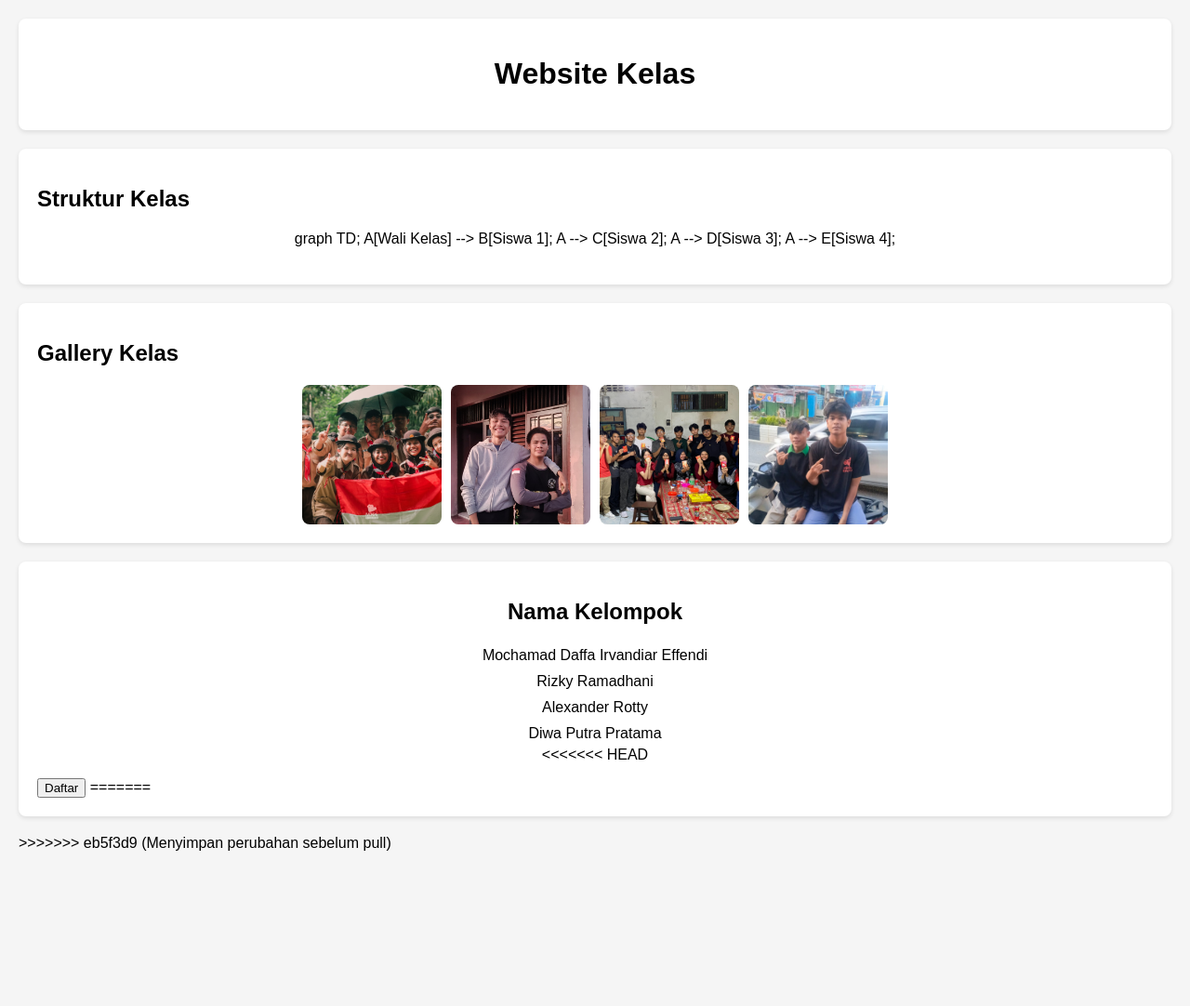
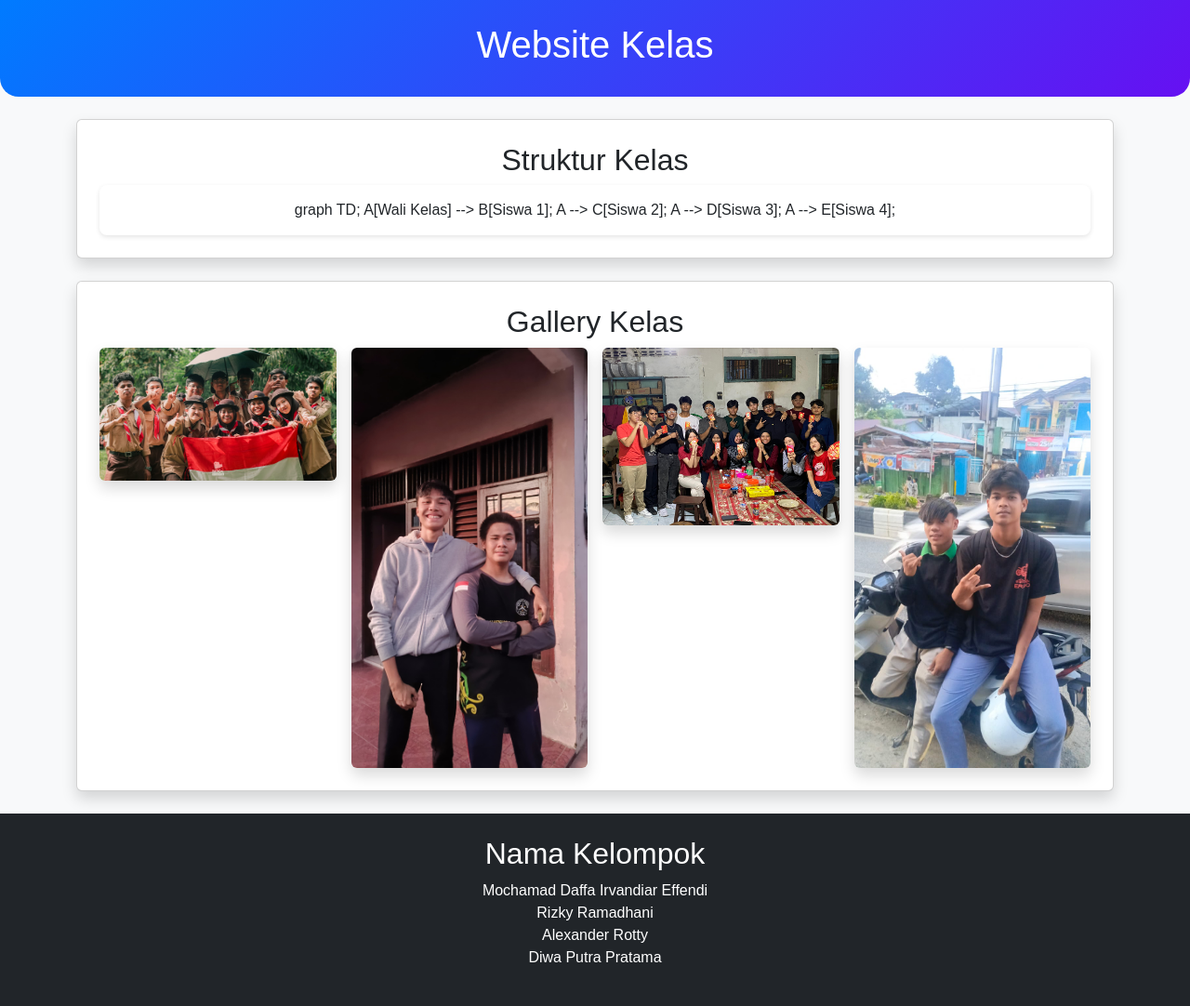
Before and after one commit to Mochamaddaffa/Ikan-Hiu-Makan-Tomat, a plain HTML site: page index.html in a window 1280 px wide. Shown: the whole page at 93% size. Before the commit the page ends 936 px from the top, so only its background shows below. Drawn offline with nearby package versions, Linux system fonts and the light colour scheme; a script that the page names is missing.

Commit message:
memperbarui tampilan

```diff
--- /dev/null
+++ b/assets/css/style.css
@@ -0,0 +1,71 @@
+/* Reset dasar */
+body {
+    font-family: "Poppins", sans-serif;
+    margin: 0;
+    padding: 0;
+    background: #f8f9fa;
+  }
+
+  /* Header */
+  header {
+    background: linear-gradient(135deg, #007bff, #6610f2);
+    color: white;
+    text-align: center;
+    padding: 20px;
+    border-radius: 0 0 20px 20px;
+  }
+
+  /* Struktur Kelas */
+  .mermaid {
+    background: white;
+    padding: 15px;
+    border-radius: 8px;
+    box-shadow: 0 2px 5px rgba(0, 0, 0, 0.1);
+  }
+
+  /* Gallery */
+  .gallery {
+    display: grid;
+    grid-template-columns: repeat(auto-fill, minmax(200px, 1fr));
+    gap: 15px;
+    justify-content: center;
+    padding: 20px;
+  }
+
+  .gallery img {
+    width: 100%;
+    height: 180px;
+    object-fit: cover;
+    border-radius: 10px;
+    transition: transform 0.3s, box-shadow 0.3s;
+  }
+
+  .gallery img:hover {
+    transform: scale(1.05);
+    box-shadow: 0 5px 15px rgba(0, 0, 0, 0.3);
+  }
+
+  /* Nama Kelompok */
+  footer {
+    background: #343a40;
+    color: white;
+    text-align: center;
+    padding: 20px;
+    margin-top: 20px;
+  }
+
+  .team-list {
+    list-style: none;
+    padding: 0;
+  }
+
+  .team-list li {
+    font-size: 18px;
+    margin: 5px 0;
+    transition: color 0.3s;
+  }
+
+  .team-list li:hover {
+    color: #ffc107;
+    cursor: pointer;
+  }
--- /dev/null
+++ b/assets/js/script.js
@@ -0,0 +1,21 @@
+document.addEventListener("DOMContentLoaded", function () {
+    // Tambahkan efek klik pada daftar nama kelompok
+    const teamMembers = document.querySelectorAll(".team-list li");
+    teamMembers.forEach((member) => {
+      member.addEventListener("click", function () {
+        alert(`Anda mengklik nama: ${this.textContent}`);
+      });
+    });
+
+    // Tambahkan efek hover pada gambar
+    const galleryImages = document.querySelectorAll(".gallery img");
+    galleryImages.forEach((img) => {
+      img.addEventListener("mouseenter", function () {
+        this.style.transform = "scale(1.1)";
+      });
+
+      img.addEventListener("mouseleave", function () {
+        this.style.transform = "scale(1)";
+      });
+    });
+  });
--- a/index.html
+++ b/index.html
@@ -2,108 +2,87 @@
 <html lang="id">
   <head>
     <meta charset="UTF-8" />
+    <meta name="viewport" content="width=device-width, initial-scale=1" />
     <title>Website Kelas</title>
-    <style>
-      body {
-        font-family: Arial, sans-serif;
-        margin: 20px;
-        background: #f5f5f5;
-      }
-      header,
-      section,
-      footer {
-        background: #fff;
-        padding: 20px;
-        margin-bottom: 20px;
-        border-radius: 8px;
-        box-shadow: 0 2px 5px rgba(0, 0, 0, 0.1);
-      }
-      header h1,
-      footer h2 {
-        text-align: center;
-      }
-      .gallery {
-        display: flex;
-        flex-wrap: wrap;
-        gap: 10px;
-        justify-content: center;
-      }
-      .gallery img {
-        width: 150px;
-        height: 150px;
-        object-fit: cover;
-        border-radius: 8px;
-      }
-      .team-list {
-        list-style: none;
-        padding: 0;
-        text-align: center;
-      }
-      .team-list li {
-        padding: 5px 0;
-      }
-      .mermaid {
-        text-align: center;
-        margin: 20px 0;
-      }
-    </style>
-    <!-- Sertakan library Mermaid untuk flowchart -->
+
+    <!-- Bootstrap CSS -->
+    <link
+      rel="stylesheet"
+      href="https://cdn.jsdelivr.net/npm/bootstrap@5.3.3/dist/css/bootstrap.min.css"
+    />
+    <link rel="stylesheet" href="assets/css/style.css" />
+
+    <!-- Mermaid untuk flowchart -->
     <script src="https://cdn.jsdelivr.net/npm/mermaid/dist/mermaid.min.js"></script>
     <script>
       mermaid.initialize({ startOnLoad: true });
     </script>
   </head>
   <body>
-    <header>
+    <!-- Header -->
+    <header class="bg-primary text-white text-center py-4">
       <h1>Website Kelas</h1>
     </header>
 
-    <section>
-      <h2>Struktur Kelas</h2>
-      <!-- Flowchart Struktur Kelas menggunakan Mermaid -->
-      <div class="mermaid">
-        graph TD; A[Wali Kelas] --> B[Siswa 1]; A --> C[Siswa 2]; A --> D[Siswa
-        3]; A --> E[Siswa 4];
+    <div class="container mt-4">
+      <!-- Struktur Kelas -->
+      <section class="card shadow p-4 mb-4">
+        <h2 class="text-center">Struktur Kelas</h2>
+        <div class="mermaid text-center">
+          graph TD; A[Wali Kelas] --> B[Siswa 1]; A --> C[Siswa 2]; A -->
+          D[Siswa 3]; A --> E[Siswa 4];
         </div>
       </section>
 
-    <section>
-      <h2>Gallery Kelas</h2>
-      <!-- Gallery Kelas menggunakan gambar placeholder -->
-      <div class="gallery">
+      <!-- Gallery Kelas -->
+      <section class="card shadow p-4 mb-4">
+        <h2 class="text-center">Gallery Kelas</h2>
+        <div class="row g-3">
+          <div class="col-md-3 col-6">
             <img
               src="assets/image/WhatsApp Image 2025-02-20 at 14.18.07_0f04b31e.jpg"
+              class="img-fluid rounded shadow"
               alt="Foto Kelas 1"
             />
+          </div>
+          <div class="col-md-3 col-6">
             <img
               src="assets/image/WhatsApp Image 2025-02-20 at 14.18.07_d719e917.jpg"
+              class="img-fluid rounded shadow"
               alt="Foto Kelas 2"
             />
+          </div>
+          <div class="col-md-3 col-6">
             <img
               src="assets/image/WhatsApp Image 2025-02-20 at 14.18.08_19a879c5.jpg"
+              class="img-fluid rounded shadow"
               alt="Foto Kelas 3"
             />
+          </div>
+          <div class="col-md-3 col-6">
             <img
               src="assets/image/WhatsApp Image 2025-02-20 at 14.18.08_9f677ff7.jpg"
+              class="img-fluid rounded shadow"
               alt="Foto Kelas 4"
             />
           </div>
+        </div>
       </section>
+    </div>
 
-    <footer>
+    <!-- Footer -->
+    <footer class="bg-dark text-white text-center py-4">
       <h2>Nama Kelompok</h2>
-      <ul class="team-list">
+      <ul class="list-unstyled">
         <li>Mochamad Daffa Irvandiar Effendi</li>
         <li>Rizky Ramadhani</li>
         <li>Alexander Rotty</li>
         <li>Diwa Putra Pratama</li>
-<<<<<<< HEAD
-    </ul>
-    <button type="button" class="btn btn-prymary">Daftar</button>
-    <script src="https://cdn.jsdelivr.net/npm/bootstrap@5.3.3/dist/js/bootstrap.bundle.min.js" integrity="sha384-YvpcrYf0tY3lHB60NNkmXc5s9fDVZLESaAA55NDzOxhy9GkcIdslK1eN7N6jIeHz" crossorigin="anonymous"></script>
-=======
       </ul>
     </footer>
->>>>>>> eb5f3d9 (Menyimpan perubahan sebelum pull)
+
+    <!-- Bootstrap JS -->
+    <script src="https://cdn.jsdelivr.net/npm/bootstrap@5.3.3/dist/js/bootstrap.bundle.min.js"></script>
+    <script src="assets/js/script.js"></script>
   </body>
 </html>
```
Lines whose indentation alone changed are shown as unchanged.
